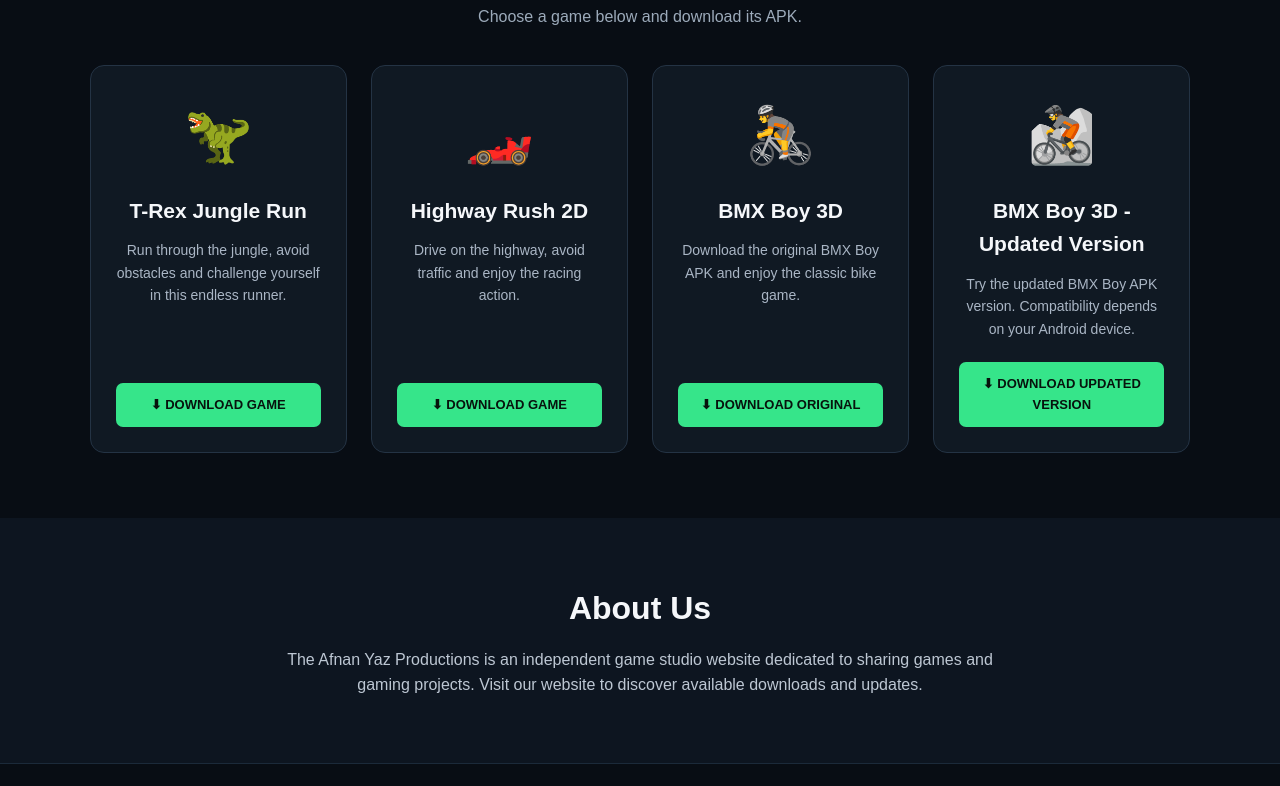
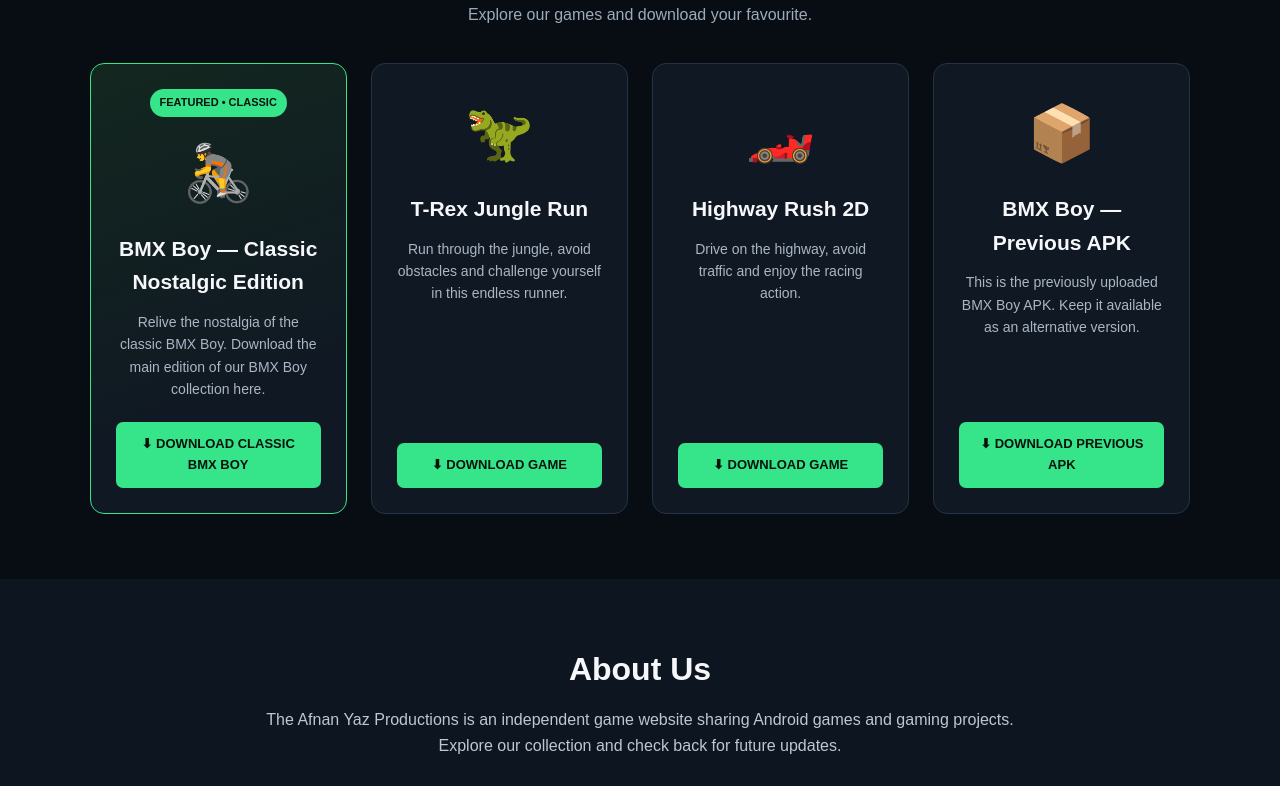
Before and after one commit to Fozayelafnan/theafnanyazproductions.github.io, a plain HTML site: page index.html in a window 1280 px wide. Shown: the part 640-1426 px from the top of the page. Drawn offline with Linux system fonts and the light colour scheme.

Commit message:
index.html

```diff
--- a/index.html
+++ b/index.html
@@ -4,10 +4,8 @@
 <head>
     <meta charset="UTF-8">
     <meta name="viewport" content="width=device-width, initial-scale=1.0">
-
     <meta name="google-site-verification" content="ZeACEChF22ZR6L-upr85EX3WahBWdhCHl7Y7Pz_6yfo">
-
-    <meta name="description" content="Download Android games from The Afnan Yaz Productions official game website.">
+    <meta name="description" content="Visit The Afnan Yaz Productions official game website and discover BMX Boy Classic, T-Rex Jungle Run and Highway Rush 2D.">
     <meta name="theme-color" content="#080d14">
 
     <title>The Afnan Yaz Productions | Official Game Studio</title>
@@ -43,7 +41,7 @@
 
         .logo {
             color: #36e58a;
-            font-size: 21px;
+            font-size: 20px;
             font-weight: bold;
         }
 
@@ -71,13 +69,12 @@
             flex-direction: column;
             align-items: center;
             justify-content: center;
-            background:
-                radial-gradient(
-                    circle at top,
-                    #173b32 0%,
-                    #101c25 40%,
-                    #080d14 80%
-                );
+            background: radial-gradient(
+                circle at top,
+                #173b32,
+                #101c25 45%,
+                #080d14 85%
+            );
         }
 
         .hero h1 {
@@ -147,6 +144,26 @@
         .game-card:hover {
             transform: translateY(-5px);
             border-color: #36e58a;
+        }
+
+        .featured {
+            border-color: #36e58a;
+            background: linear-gradient(
+                160deg,
+                #13271f,
+                #101923 70%
+            );
+        }
+
+        .tag {
+            display: inline-block;
+            background: #36e58a;
+            color: #07130d;
+            font-size: 11px;
+            font-weight: bold;
+            padding: 5px 10px;
+            border-radius: 20px;
+            margin-bottom: 12px;
         }
 
         .game-icon {
@@ -230,8 +247,8 @@
 
             <p>
                 Welcome to our official game website.
-                Discover our games and download your favourites
-                directly to your Android device.
+                Discover classic games, nostalgic adventures
+                and our Android game downloads.
             </p>
 
             <a class="main-button" href="#games">
@@ -240,15 +257,40 @@
         </section>
 
         <section id="games">
+
             <h2 class="section-title">Our Games</h2>
 
             <p class="section-description">
-                Choose a game below and download its APK.
+                Explore our games and download your favourite.
             </p>
 
             <div class="games-grid">
 
-                <!-- GAME 1: T-REX JUNGLE RUN -->
+                <!-- MAIN GAME: CLASSIC BMX BOY -->
+
+                <div class="game-card featured">
+                    <span class="tag">FEATURED • CLASSIC</span>
+
+                    <div class="game-icon">🚴</div>
+
+                    <h3>BMX Boy — Classic Nostalgic Edition</h3>
+
+                    <p>
+                        Relive the nostalgia of the classic BMX Boy.
+                        Download the main edition of our BMX Boy
+                        collection here.
+                    </p>
+
+                    <a
+                        class="download"
+                        href="BMXBoy_1.16.46_arm64.apk"
+                        download>
+                        ⬇ DOWNLOAD CLASSIC BMX BOY
+                    </a>
+                </div>
+
+
+                <!-- T-REX JUNGLE RUN -->
 
                 <div class="game-card">
                     <div class="game-icon">🦖</div>
@@ -269,7 +311,7 @@
                 </div>
 
 
-                <!-- GAME 2: HIGHWAY RUSH 2D -->
+                <!-- HIGHWAY RUSH 2D -->
 
                 <div class="game-card">
                     <div class="game-icon">🏎️</div>
@@ -290,44 +332,23 @@
                 </div>
 
 
-                <!-- GAME 3: ORIGINAL BMX BOY 3D -->
+                <!-- PREVIOUS BMX BOY APK -->
 
                 <div class="game-card">
-                    <div class="game-icon">🚴</div>
+                    <div class="game-icon">📦</div>
 
-                    <h3>BMX Boy 3D</h3>
+                    <h3>BMX Boy — Previous APK</h3>
 
                     <p>
-                        Download the original BMX Boy APK
-                        and enjoy the classic bike game.
+                        This is the previously uploaded BMX Boy APK.
+                        Keep it available as an alternative version.
                     </p>
 
                     <a
                         class="download"
-                        href="bmx_boy_3%20%281%29.apk"
+                        href="bmx_boy_3d%20%281%29.apk"
                         download>
-                        ⬇ DOWNLOAD ORIGINAL
-                    </a>
-                </div>
-
-
-                <!-- GAME 4: UPDATED BMX BOY -->
-
-                <div class="game-card">
-                    <div class="game-icon">🚵</div>
-
-                    <h3>BMX Boy 3D - Updated Version</h3>
-
-                    <p>
-                        Try the updated BMX Boy APK version.
-                        Compatibility depends on your Android device.
-                    </p>
-
-                    <a
-                        class="download"
-                        href="BMXBoy_1.16.46_arm64.apk"
-                        download>
-                        ⬇ DOWNLOAD UPDATED VERSION
+                        ⬇ DOWNLOAD PREVIOUS APK
                     </a>
                 </div>
 
@@ -335,23 +356,20 @@
         </section>
 
 
-        <!-- ABOUT SECTION -->
+        <!-- ABOUT -->
 
         <section class="about" id="about">
             <h2 class="section-title">About Us</h2>
 
             <p>
                 The Afnan Yaz Productions is an independent
-                game studio website dedicated to sharing games
-                and gaming projects. Visit our website to discover
-                available downloads and updates.
+                game website sharing Android games and gaming
+                projects. Explore our collection and check back
+                for future updates.
             </p>
         </section>
 
     </main>
-
-
-    <!-- FOOTER -->
 
     <footer>
         <p>
```
